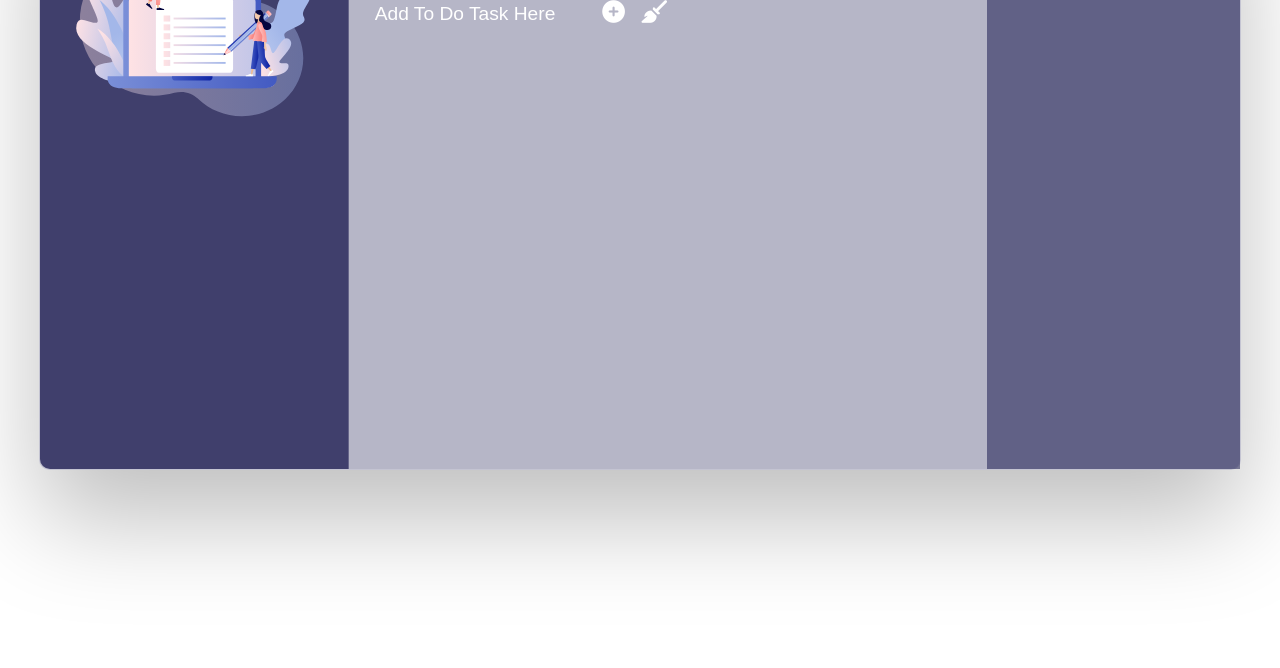
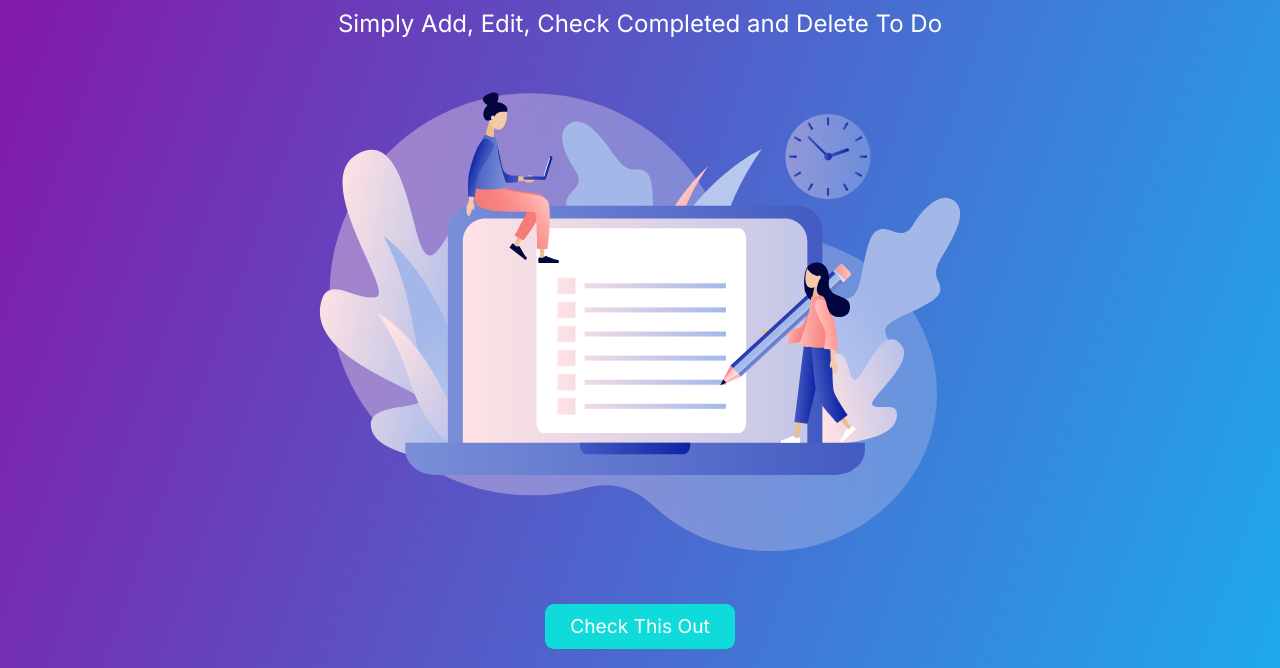
Before and after one commit to BlueJayLeeFly/vanilla_js_todo, a plain HTML site: page index.html in a window 1280 px wide. Shown: the part 157-825 px from the top of the page. Before the commit the page ends 800 px from the top, so only its background shows below. Drawn offline with Linux system fonts and the light colour scheme.

Commit message:
Create Landing Page

```diff
--- a/index.html
+++ b/index.html
@@ -12,46 +12,12 @@
 		<title>To Do List</title>
 	</head>
 	<body>
-		<div class="todo-app-container">
-			<div class="todo-top-bar">
-				<i class="fa-regular fa-rectangle-list"></i>
-				<h2>To Do List</h2>
-			</div>
-			<div class="todo-list-container">
-				<!-- Left Column - Sorting?? -->
-				<div class="left-container">
-					<img src="./assets/todo.svg" alt="to do image" />
-					<span class="todo-counter"></span>
-				</div>
-
-				<!-- Center Column-->
-				<div class="center-container">
-					<h3>Hello</h3>
-					<form>
-						<ul class="todo-list"></ul>
-						<div class="input-field-wrapper">
-							<input
-								class="add-task-input"
-								required
-								type="text"
-								maxlength="50"
-								placeholder="Add To Do Task Here"
-							/>
-							<button type="submit" class="add-btn">
-								<i class="fa-solid fa-circle-plus"></i>
-							</button>
-							<button type="reset" class="add-btn">
-								<i class="fa-solid fa-broom"></i>
-							</button>
-						</div>
-					</form>
-				</div>
-
-				<!-- Right Column History?? -->
-				<div class="right-container">Right</div>
-			</div>
+		<div class="landing-container">
+			<h1>Simple To Do List</h1>
+			<h2>Simply Add, Edit, Check Completed and Delete To Do</h2>
+			<img src="./assets/todo.svg" alt="to do image" />
+			<a href="./todo.html">Check This Out</a>
 		</div>
-
 		<script src="./index.js"></script>
 	</body>
 </html>
--- a/styles.css
+++ b/styles.css
@@ -8,9 +8,46 @@ html {
 	font-family: 'Inter', sans-serif;
 }
 
+body {
+	line-height: 1.3;
+	font-size: 1em;
+	font-family: 'inter', sans-serif;
+	background: linear-gradient(
+		109.6deg,
+		rgba(37, 117, 252, 1) 11.2%,
+		rgba(144, 6, 161, 1) 53.7%,
+		rgba(0, 212, 255, 1) 100.2%
+	);
+	background-size: 300% 300%;
+	animation: background-gradient 15s ease infinite;
+}
+
+@keyframes background-gradient {
+	0% {
+		background-position: 0% 50%;
+	}
+	50% {
+		background-position: 100% 50%;
+	}
+	100% {
+		background-position: 0% 50%;
+	}
+}
+
 ul {
 	padding-left: 0;
 	list-style-type: none;
+}
+
+a {
+	display: inline-block;
+	margin: 1em auto;
+	text-decoration: none;
+	font-size: 1.2em;
+	color: white;
+	padding: 10px 25px;
+	background-color: rgb(16, 219, 219);
+	border-radius: 9px;
 }
 
 button {
@@ -28,10 +65,35 @@ button i:hover {
 	color: purple;
 }
 
+.landing-container {
+	height: 90vh;
+	text-align: center;
+	color: white;
+}
+
+.landing-container h1 {
+	font-size: 4.6em;
+	margin-bottom: 0;
+}
+
+.landing-container h2 {
+	font-weight: 400;
+}
+
+.landing-container img {
+	display: block;
+	margin: 10px auto;
+	max-width: 750px;
+}
+
 @media screen and (max-width: 800px) {
 	.todo-list-container {
 		flex-direction: column;
 		min-height: 200px;
+	}
+
+	.landing-container h1 {
+		font-size: 4em;
 	}
 }
 
```
Also changed, not shown: todo.html (added, +57 -0 lines).
